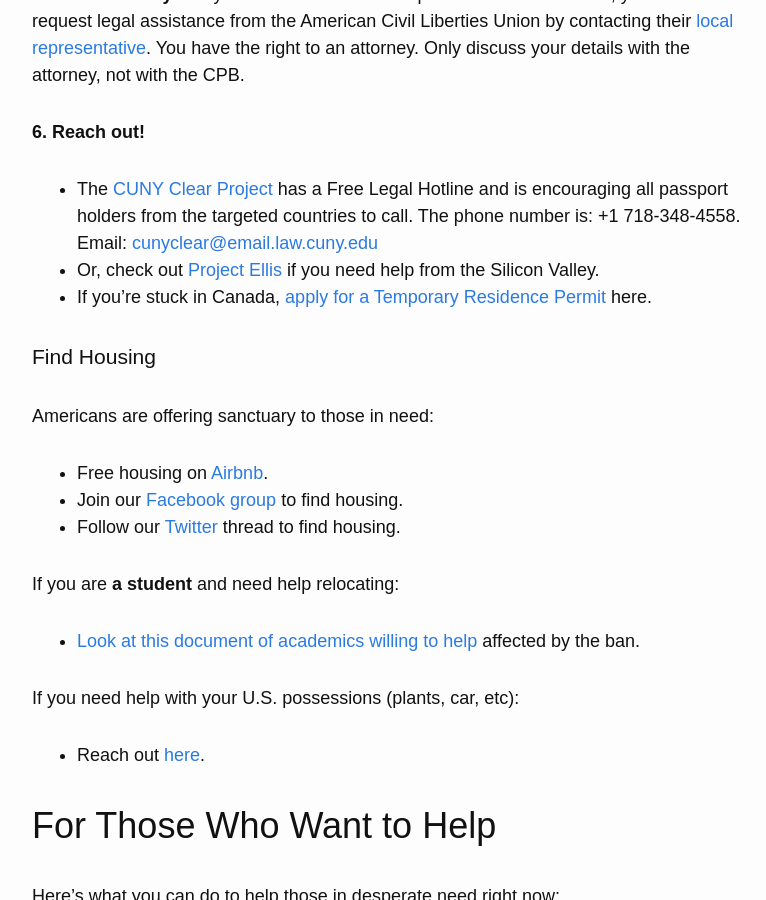
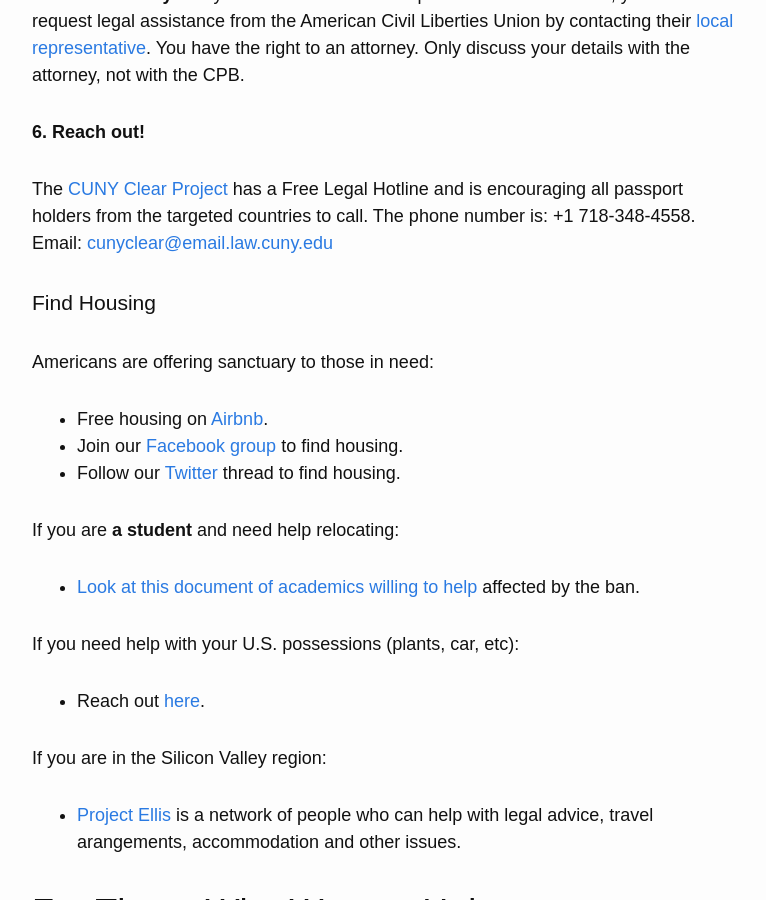
Before and after one commit to RichardLitt/stranded-by-trump, a Jekyll site: the page built from index.md, in a window 1280 px wide and 900 px high, scrolled down 1371 px. Shown: the whole window, without its empty margins (253-1019 px from the left). Built offline with Jekyll 4.4.1, drawn with Linux system fonts in a browser that asks for light colours; nearby versions of some CDN libraries; our own code applies the rules of GitHub Pages for plain Markdown files; some of the changed text lies outside the part shown.

Commit message:
Fix #30 - add Project Ellis info

```diff
--- a/index.md
+++ b/index.md
@@ -36,11 +36,8 @@ Here’s what to know if you are denied entry to the United States:
 
 **6. Reach out!**
 
-- The <a target="_blank" href="http://www.law.cuny.edu/academics/clinics/immigration/clear.html">CUNY Clear Project</a> has a Free Legal Hotline and is encouraging all passport holders from the targeted countries to call.
+The <a target="_blank" href="http://www.law.cuny.edu/academics/clinics/immigration/clear.html">CUNY Clear Project</a> has a Free Legal Hotline and is encouraging all passport holders from the targeted countries to call.
 The phone number is: +1 718-348-4558. Email: <a href="mailto:cunyclear@email.law.cuny.edu" target="_blank">cunyclear@email.law.cuny.edu</a>
-- Or, check out [Project Ellis](https://github.com/mcgd/project-ellis) if you need help from the Silicon Valley.
-- If you're stuck in Canada, [apply for a Temporary Residence Permit](http://www.cic.gc.ca/english/information/inadmissibility/permits.asp) here.
-
 
 ### Find Housing
 
@@ -57,6 +54,9 @@ If you are **a student** and need help relocating:
 If you need help with your U.S. possessions (plants, car, etc):
 
 * Reach out <a href="https://twitter.com/FreeSciNet/status/825546738605891584" target="_blank">here</a>.
+
+If you are in the Silicon Valley region:
+* <a href="https://github.com/mcgd/project-ellis" target="_blank">Project Ellis</a> is a network of people who can help with legal advice, travel arangements, accommodation and other issues.
 
 # For Those Who Want to Help
 
@@ -102,7 +102,6 @@ Help organizations helping those in need.
   * <a href="https://nilc.z2systems.com/np/clients/nilc/donation.jsp?campaign=15" target="_blank">National Immigration Law Center</a>
   * <a href="https://irap.urbanjustice.org/civicrm/contribute/transact?reset=1&id=13" target="_blank">International refugee assistance project</a>
   * Volunteer your time to <a href="https://www.globalcitizen.org/en/content/refugees-workforrefugees-worldvision-newzealand/" target="_blank">Work For Refugees</a>
-  * Or, check out [this list 11 organizations](https://www.bustle.com/articles/195841-how-to-donate-to-11-organizations-fighting-donald-trump-tooth-and-nail) to donate to.
 
 If you can’t donate, retweet and share posts from those who can:
 
```
